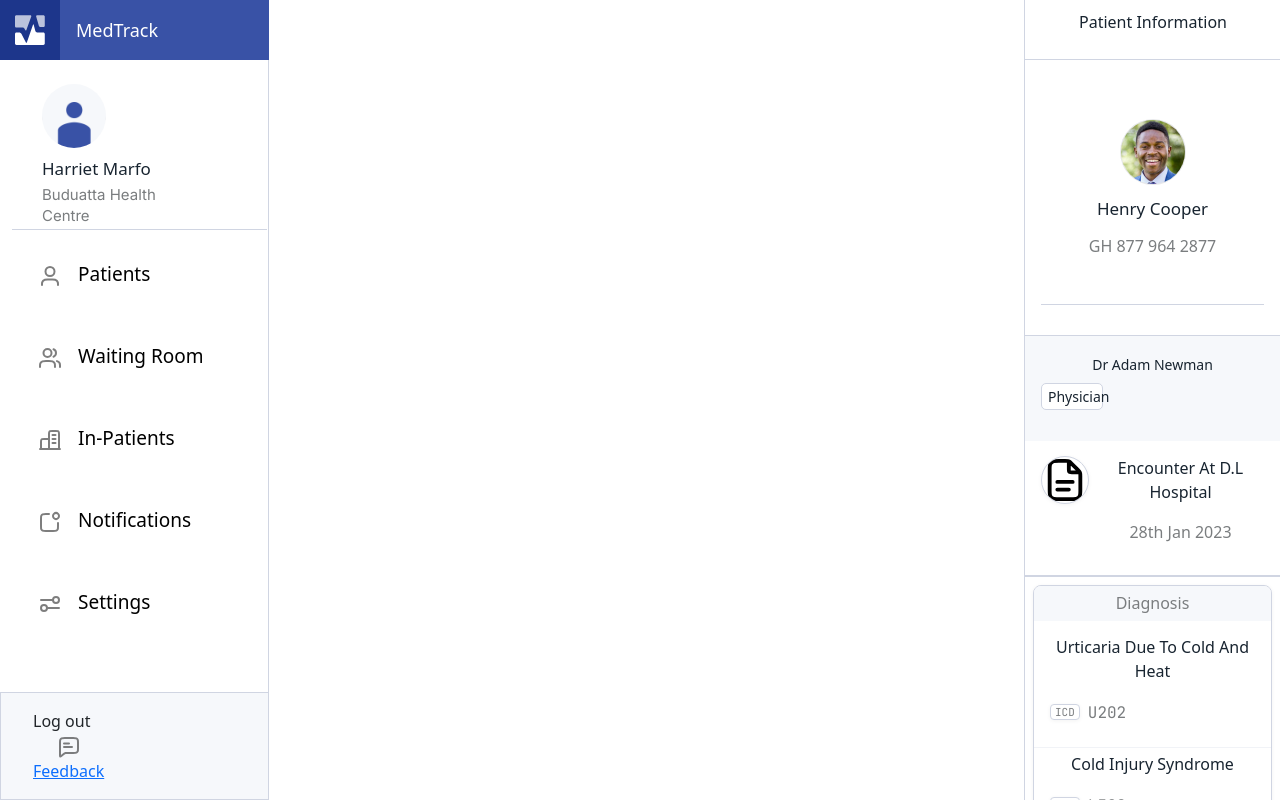
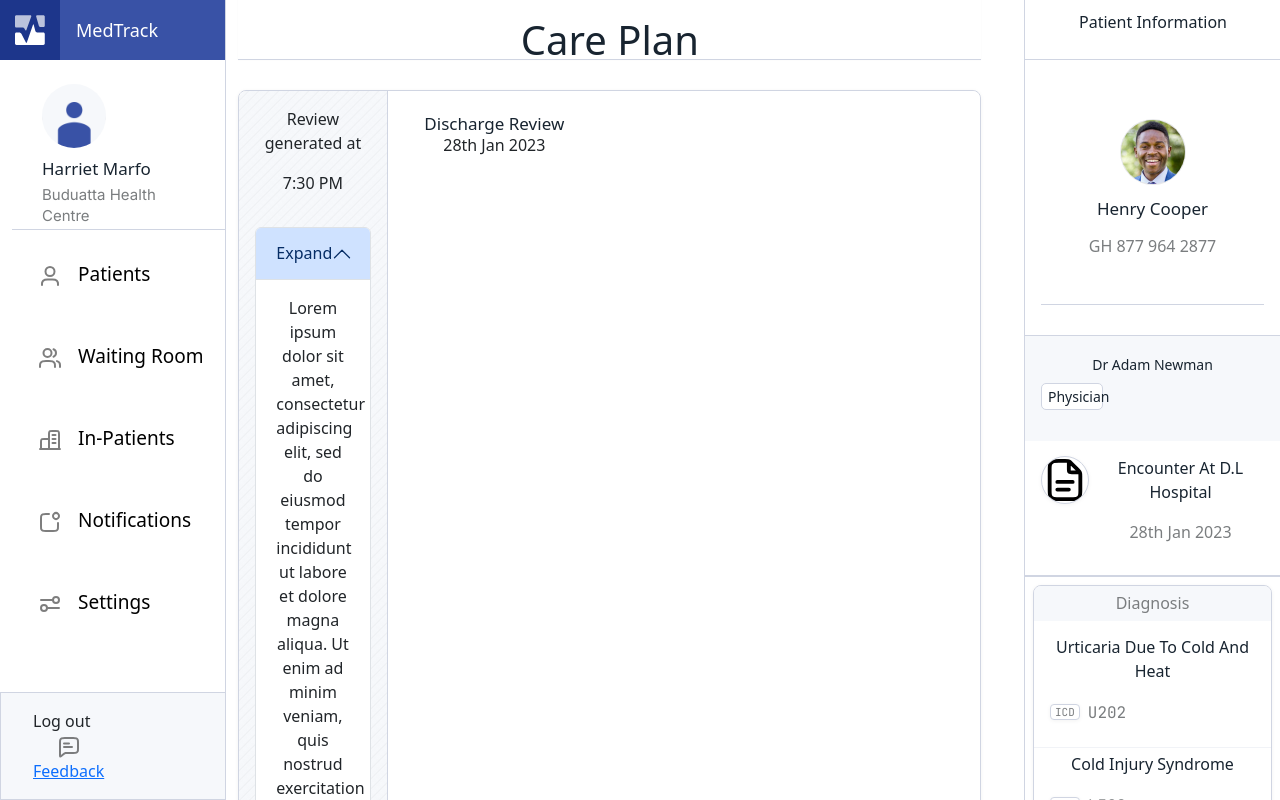
Before and after one commit to mihrab34/medtrack-takehome-task, a React (Create React App) app in the folder my-app/: page / in a window 1280 px wide. Built offline with nearby package versions, Linux system fonts and the light colour scheme.

Commit message:
added careplan section

```diff
--- a/my-app/src/App.js
+++ b/my-app/src/App.js
@@ -1,26 +1,30 @@
 import './App.css';
 import { BrowserRouter as Router } from 'react-router-dom';
-import Col from 'react-bootstrap/Col';
-import Row from 'react-bootstrap/Row';
+import { Container, Row, Col } from 'react-bootstrap';
 import SideNavbar from './Components/SideNavbar';
 import PatientInformation from './Components/patientInformation/PatientInformation';
+import CarePlan from './Components/carePlan/CarePlan';
 function App() {
   return (
     <div className="App">
       <Router>
+        <Container fluid>
           <Row>
-        <Col  className="col-md-6">
+            {/* SideNavbar */}
+            <Col sm={4} md={3} lg={2}>
               <SideNavbar />
             </Col>
-        <Col sm={12} md={12} lg={6} className="col-12 col-md-12 col-lg-6">
-          {/* Content for the main section */}
+            {/* CarePlan (Main Content) */}
+            <Col sm={8} md={6} lg={8}>
+              <CarePlan />
             </Col>
-        <Col sm={12} md={12} lg={3} className="d-none d-lg-block">
+            {/* PatientInformation */}
+            <Col sm={12} md={3} lg={2} className="d-none d-md-block">
               <PatientInformation />
             </Col>
           </Row>
+        </Container>
       </Router>
-
     </div>
   );
 }
--- a/my-app/src/Components/carePlan/CarePlan.js
+++ b/my-app/src/Components/carePlan/CarePlan.js
@@ -1,11 +1,22 @@
 import React from 'react'
 import CarePlanList from './CarePlanList'
 import Container from 'react-bootstrap/Container';
+import '../../styles/careplan.css';
+import '../../styles/patientinformation.css'
 
 const CarePlan = () => {
   return (
-    <div>
+    <div className='content-column'>
       <Container>
+        <div className='title-bar'>
+          <div className='title-bar-block'>
+            <a href='#patient' className='nav-icon back'>
+            </a>
+            <div className='title-grid-block'>
+              <h1>Care Plan</h1>
+            </div>
+          </div>
+        </div>
       <CarePlanList/>
       </Container>
       </div>
--- /dev/null
+++ b/my-app/src/Components/carePlan/CarePlanAction.js
@@ -0,0 +1,24 @@
+import React from "react";
+
+const CarePlanAction = () => {
+  return (
+    <div className="row">
+      <div className="col-4">
+        <div href="#" class="careplan-list">
+          <div class="careplan-avatar"></div>
+          <div class="detail-list-block careplan">
+            <div class="patient-name">
+              Discharge Review
+              <br />
+            </div>
+            <div class="secondary-label">28th Jan 2023</div>
+          </div>
+        </div>
+      </div>
+      <div className="col-4"></div>
+      <div className="col-4"></div>
+    </div>
+  );
+};
+
+export default CarePlanAction;
--- a/my-app/src/Components/carePlan/CarePlanList.js
+++ b/my-app/src/Components/carePlan/CarePlanList.js
@@ -1,9 +1,27 @@
 import React from 'react'
+import '../../styles/careplanlist.css';
+import ReviewTeam from './ReviewTeam';
+import CarePlanAction from './CarePlanAction';
 
 const CarePlanList = () => {
   return (
-    <div>CarePlanList</div>
+    <div className='content-container plan-review'>
+      <div className='careplan-wrapper ended d-flex'>
+        <div className='review-generated-column'>
+          <div className='review-time-stamp-wrapper careplan'>
+            <p className='review-team-label-copy'>Review generated at</p>
+            <p class="review-time-stamp">7:30 PM</p>
+          </div>
+          <div class="review-team-wrapper careplan">
+                 <ReviewTeam />
+          </div>
+        </div>
+        <div className='careplan-action-column'>
+          <CarePlanAction />
+        </div>
+      </div>
+    </div>
   )
 }
 
-export default CarePlanList
+export default CarePlanList;
--- /dev/null
+++ b/my-app/src/Components/carePlan/ReviewTeam.js
@@ -0,0 +1,23 @@
+import React from 'react'
+import Accordion from 'react-bootstrap/Accordion';
+
+const ReviewTeam = ({key}) => {
+  return (
+    <Accordion>
+      <Accordion.Item eventKey={key} flush>
+        <Accordion.Header>Expand</Accordion.Header>
+        <Accordion.Body>
+          Lorem ipsum dolor sit amet, consectetur adipiscing elit, sed do
+          eiusmod tempor incididunt ut labore et dolore magna aliqua. Ut enim ad
+          minim veniam, quis nostrud exercitation ullamco laboris nisi ut
+          aliquip ex ea commodo consequat. Duis aute irure dolor in
+          reprehenderit in voluptate velit esse cillum dolore eu fugiat nulla
+          pariatur. Excepteur sint occaecat cupidatat non proident, sunt in
+          culpa qui officia deserunt mollit anim id est laborum.
+        </Accordion.Body>
+      </Accordion.Item>
+    </Accordion>
+  )
+}
+
+export default ReviewTeam
--- /dev/null
+++ b/my-app/src/styles/careplan.css
@@ -0,0 +1,47 @@
+.content-column {
+    z-index: 2000;
+    background-color: var(--white);
+    border-left: 1px solid var(--stroke);
+    width: 60%;
+    height: 100vh;
+    position: fixed;
+    top: 0%;
+    bottom: 0%;
+    overflow: auto;
+    scrollbar-width: none;
+    -ms-overflow-style: none;/* IE and Edge */
+}
+
+
+.title-bar {
+    z-index: 1000;
+    width: 100%;
+    height: 60px;
+    background-color: var(--white);
+    border-bottom: 1px solid var(--stroke);
+    text-align: center;
+    padding: 16px 32px;
+    /* position: fixed; */
+    border-bottom: 1px solid var(--stroke);
+    box-shadow: 0 0 1px rgba(0, 0, 0, .06);
+    margin-bottom: 30px;
+}
+
+.title-bar-block {
+    color: var(--primary-font);
+    height: 60px;
+    max-width: 100%;
+    margin-left: auto;
+    margin-right: auto;
+    position: relative;
+}
+
+.nav-icon.back {
+    width: 50px;
+    height: 100%;
+}
+
+/* .title-grid-block {
+    width: 100%;
+    height: 100%;
+} */
--- /dev/null
+++ b/my-app/src/styles/careplanlist.css
@@ -0,0 +1,58 @@
+.content-container.plan-review {
+    margin-bottom: 16px;
+}
+
+.content-container {
+    width: 100%;
+    border: 1px solid var(--stroke);
+    border-radius: 8px;
+    margin-bottom: 32px;
+    transition: border .2s;
+    box-shadow: 0 1px 4px rgba(0, 0, 0, .05);
+}
+
+.careplan-wrapper.ended {
+    width: 100%;
+}
+
+.careplan-wrapper {
+    background-color: var(--white);
+    border-radius: 8px;
+    overflow: hidden;
+}
+
+.review-generated-column {
+    width: 20%;
+    border-right: 1px solid var(--stroke);
+    background-color: var(--white);
+    background-image: linear-gradient(rgba(246, 248, 251, .96), rgba(246, 248, 251, .96)), url('../../public/images/png-transparent-diagonal-lines-pattern.png');
+    background-position: 0 0, 0 0;
+    background-size: auto, 240px;
+}
+
+.careplan-action-column {
+    width: 75%;
+    padding: 24px 24px 16px;
+}
+
+.review-time-stamp-wrapper.careplan {
+    padding-bottom: 8px;
+}
+
+.review-time-stamp-wrapper {
+    padding: 16px;
+}
+
+.review-team-wrapper.careplan {
+    padding-top: 8px;
+    padding-bottom: 8px;
+}
+
+.review-team-wrapper {
+    padding: 16px;
+}
+
+.careplan-action-column {
+    width: 80%;
+    padding: 24px 24px 16px;
+}
```
Lines whose indentation alone changed are shown as unchanged.
